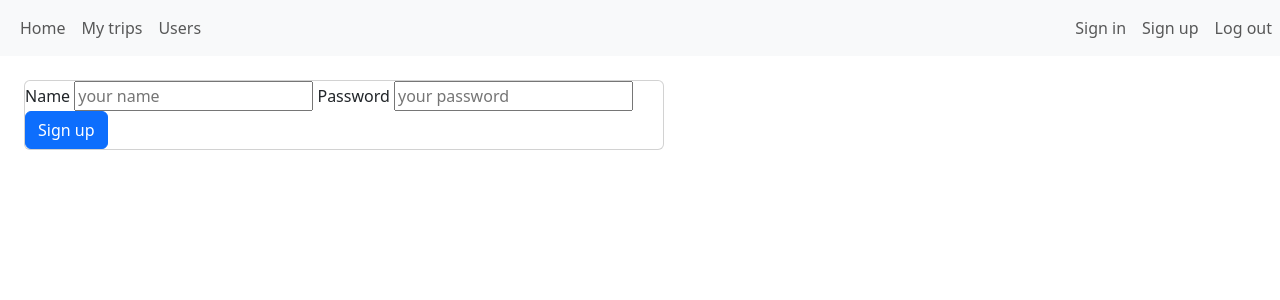
After one commit to lisa-gold/share_trip_experience, a Flask app: page /registration in a window 1280 px wide. The commit adds this page. Shown: the top 300 px of the page. Run offline with Flask 3, Linux system fonts and the light colour scheme.

Commit message:
add registration

```diff
--- a/pyproject.toml
+++ b/pyproject.toml
@@ -11,6 +11,8 @@ python = "^3.9"
 flask = "^3.0.3"
 gunicorn = "^22.0.0"
 python-dotenv = "^1.0.1"
+pymongo = "^4.7.3"
+flask-pymongo = "^2.3.0"
 
 [tool.poetry.group.dev.dependencies]
 flake8 = "^7.0.0"
--- a/share_trip_experience/app.py
+++ b/share_trip_experience/app.py
@@ -1,12 +1,56 @@
 import os
+from dotenv import load_dotenv
 from flask import (
     Flask,
-    render_template)
+    render_template,
+    url_for,
+    request,
+    flash,
+    redirect)
+from pymongo import MongoClient
+
+
+load_dotenv()
+
+
+USERNAME = os.getenv("USERNAME")
+PASSWORD = os.getenv("PASSWORD")
+DB = os.getenv("DB")
 
 app = Flask(__name__)
 app.config['SECRET_KEY'] = os.getenv('SECRET_KEY')
 
 
+try:
+    # todo: test mode
+    cluster = MongoClient(f"mongodb+srv://{USERNAME}:{PASSWORD}@{DB}")
+    db = cluster['trip-share']
+except Exception as e:
+    print('no connection with the db ', e)
+
+
 @app.route('/')
 def home():
     return render_template('index.html')
+
+
+@app.get('/registration')
+def registration_form():
+    return render_template('registration.html')
+
+
+@app.post('/registration')
+def add_user():
+    # todo validation (unique, password length, etc.), encryption
+    user = {
+        'name': request.form['name'],
+        'password': request.form['password']
+    }
+    db['users'].insert_one(user)
+    flash('User is added successfully', 'alert alert-success')
+    return redirect(url_for('get_my_trips'), code=302)
+
+
+@app.get('/my_trips')
+def get_my_trips():
+    return render_template('my_trips.html')
--- a/share_trip_experience/templates/layout.html
+++ b/share_trip_experience/templates/layout.html
@@ -18,11 +18,18 @@
         <div>
             <ul class="navbar-nav">
                 <li class="nav-item"><a href="#" class="nav-link text-nowrap">Sign in</a></li>
-                <li class="nav-item"><a href="#" class="nav-link text-nowrap">Sign up</a></li>
+                <li class="nav-item"><a href="{{ url_for('registration_form') }}" class="nav-link text-nowrap">Sign up</a></li>
                 <li class="nav-item"><a href="#" class="nav-link text-nowrap">Log out</a></li>
             </ul>
         </div>
     </header>
+    {% with messages = get_flashed_messages(with_categories=True) %}
+    {% if messages %}
+    {% for category, message in messages %}
+    <div class="{{ category }}" role="alert">{{ message }}</div>
+    {% endfor %}
+    {% endif %}
+    {% endwith %}
     <main class="m-4">
         {% block main %}
         {% endblock %}
--- /dev/null
+++ b/share_trip_experience/templates/my_trips.html
@@ -0,0 +1,6 @@
+{% extends "layout.html" %}
+{% block main %}
+
+<h3>My trips</h3>
+
+{% endblock %}
--- /dev/null
+++ b/share_trip_experience/templates/registration.html
@@ -0,0 +1,18 @@
+{% extends "layout.html" %}
+{% block main %}
+
+<div class="card" style="width: 50vw;">
+    <form action="{{ url_for('add_user') }}" method="post">
+        <label for="name">Name
+            <input required type="text" name="name" id="name" placeholder="your name">
+        </label>
+        <label for="password">Password
+            <input required type="text" name="password" id="password" placeholder="your password">
+        </label>
+
+        <input type="submit" class="btn btn-primary" value="Sign up">
+
+    </form>
+</div>
+
+{% endblock %}
```
Also changed, not shown: tests/test_routes.py (+21 -0 lines), 1 other file.
